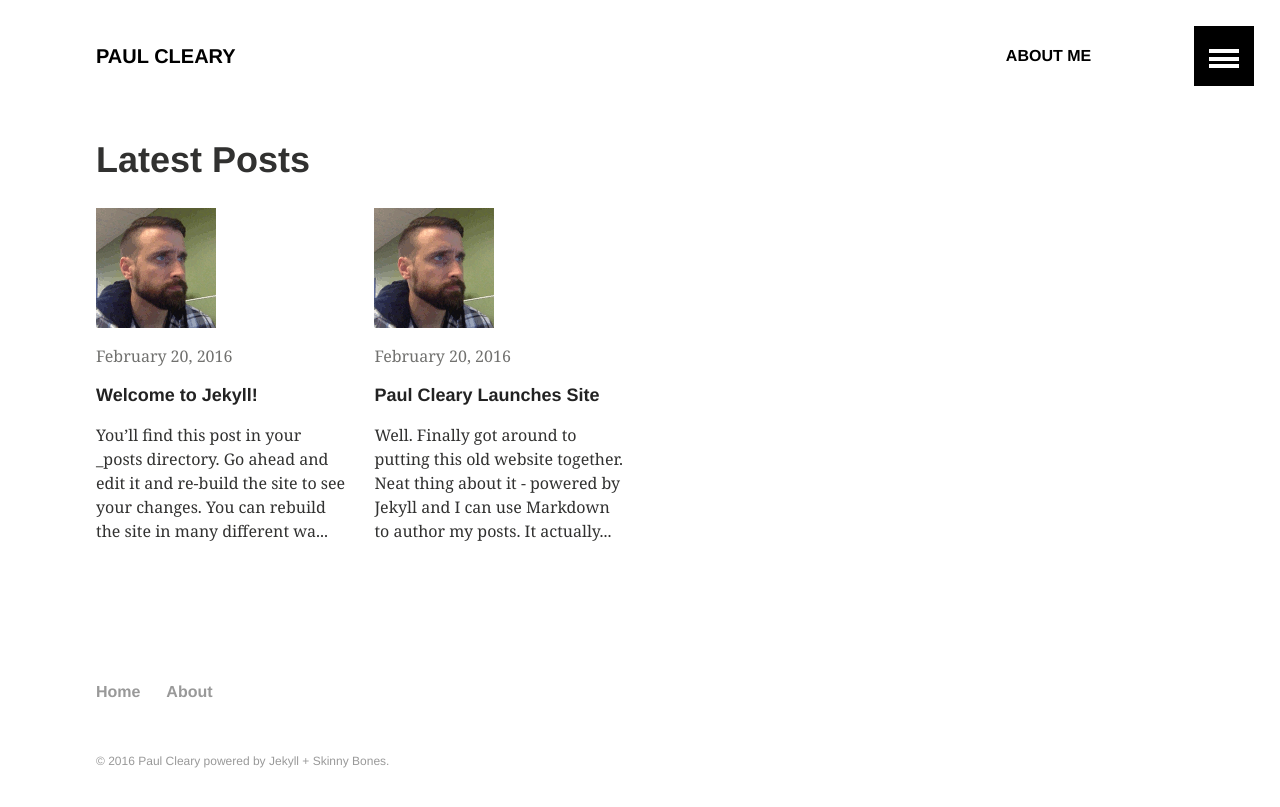
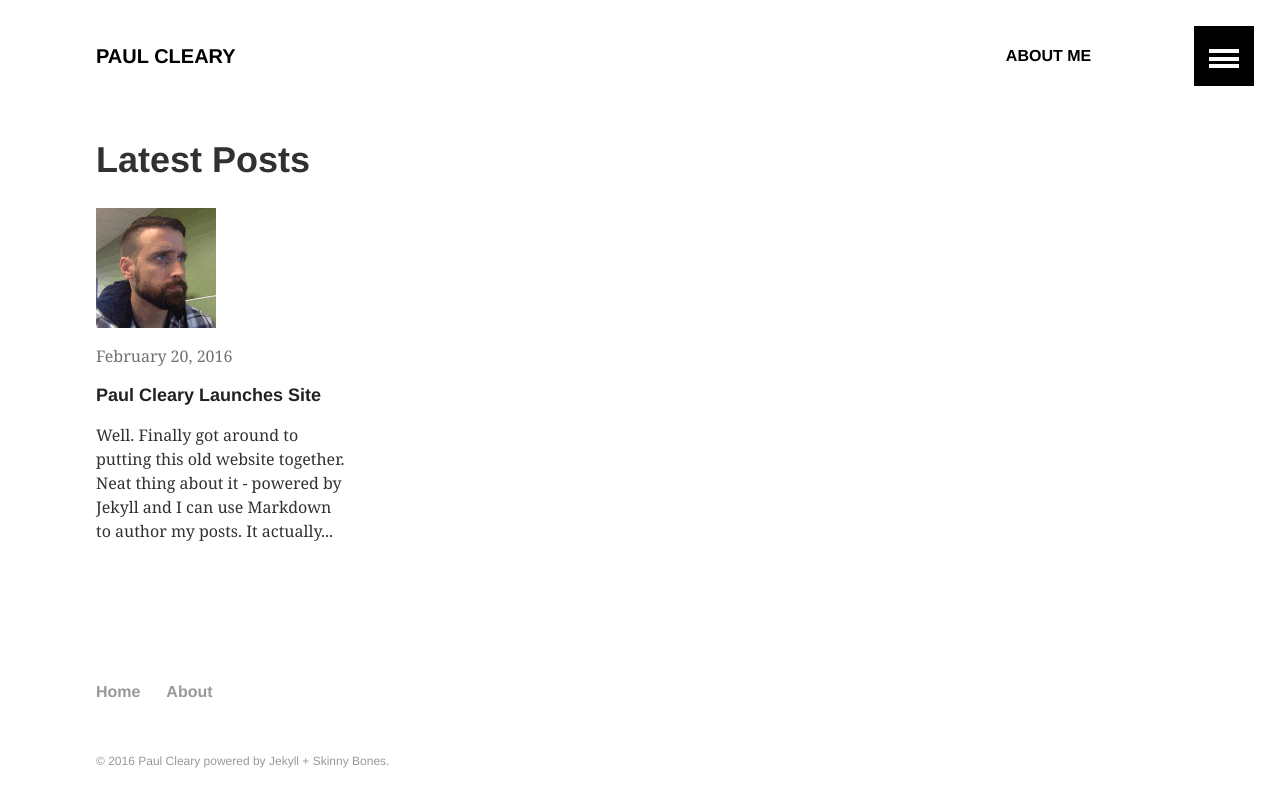
Before and after one commit to paulcleary/paulcleary.github.io, a Jekyll site: the page built from index.md, in a window 1280 px wide. Shown: the top 807 px of the page. Built offline with Jekyll 4.4.1, drawn with Linux system fonts in a browser that asks for light colours.

Commit message:
cleaning up hello

```diff
--- a/_posts/2016-02-20-hello.md
+++ b/_posts/2016-02-20-hello.md
@@ -1,5 +1,5 @@
 ---
-layout: post
+layout: article
 title: "Paul Cleary Launches Site"
 date: 2016-02-20
 ---
--- a/_posts/2016-02-20-welcome-to-jekyll.markdown
+++ /dev/null
@@ -1,25 +0,0 @@
----
-layout: post
-title:  "Welcome to Jekyll!"
-date:   2016-02-20 10:53:56 -0500
-categories: jekyll update
----
-You’ll find this post in your `_posts` directory. Go ahead and edit it and re-build the site to see your changes. You can rebuild the site in many different ways, but the most common way is to run `jekyll serve`, which launches a web server and auto-regenerates your site when a file is updated.
-
-To add new posts, simply add a file in the `_posts` directory that follows the convention `YYYY-MM-DD-name-of-post.ext` and includes the necessary front matter. Take a look at the source for this post to get an idea about how it works.
-
-Jekyll also offers powerful support for code snippets:
-
-{% highlight ruby %}
-def print_hi(name)
-  puts "Hi, #{name}"
-end
-print_hi('Tom')
-#=> prints 'Hi, Tom' to STDOUT.
-{% endhighlight %}
-
-Check out the [Jekyll docs][jekyll-docs] for more info on how to get the most out of Jekyll. File all bugs/feature requests at [Jekyll’s GitHub repo][jekyll-gh]. If you have questions, you can ask them on [Jekyll Talk][jekyll-talk].
-
-[jekyll-docs]: http://jekyllrb.com/docs/home
-[jekyll-gh]:   https://github.com/jekyll/jekyll
-[jekyll-talk]: https://talk.jekyllrb.com/
```
